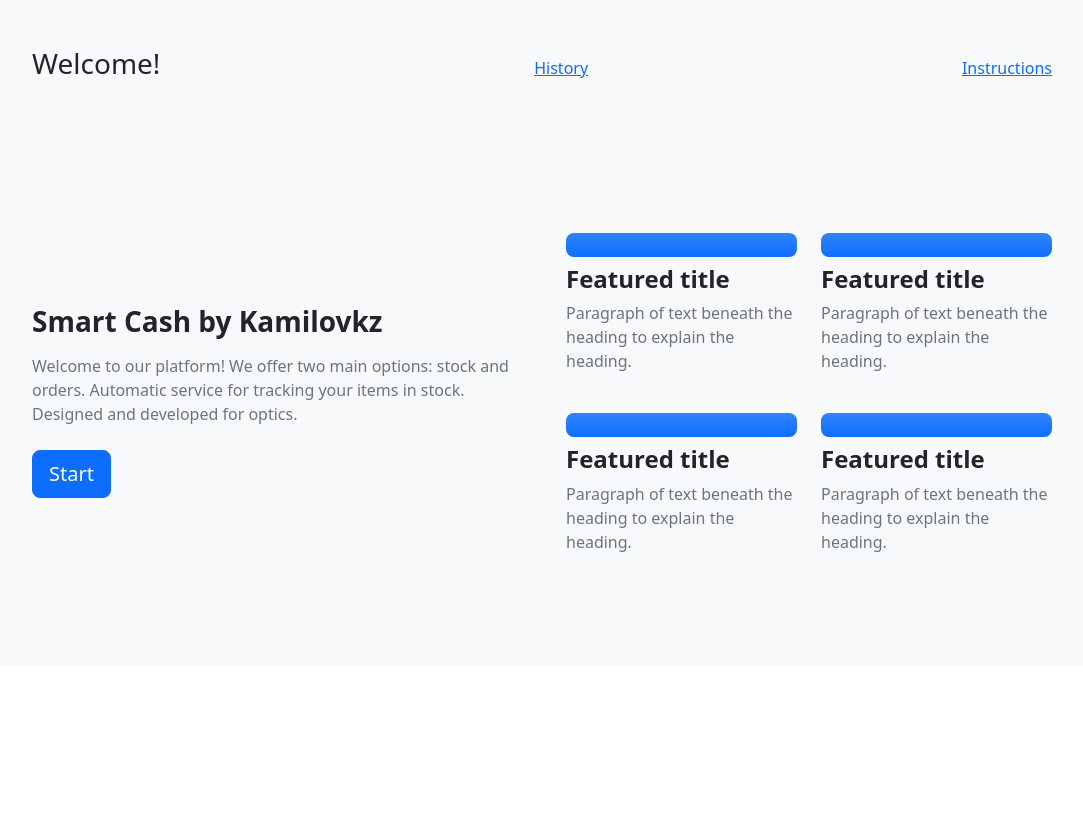
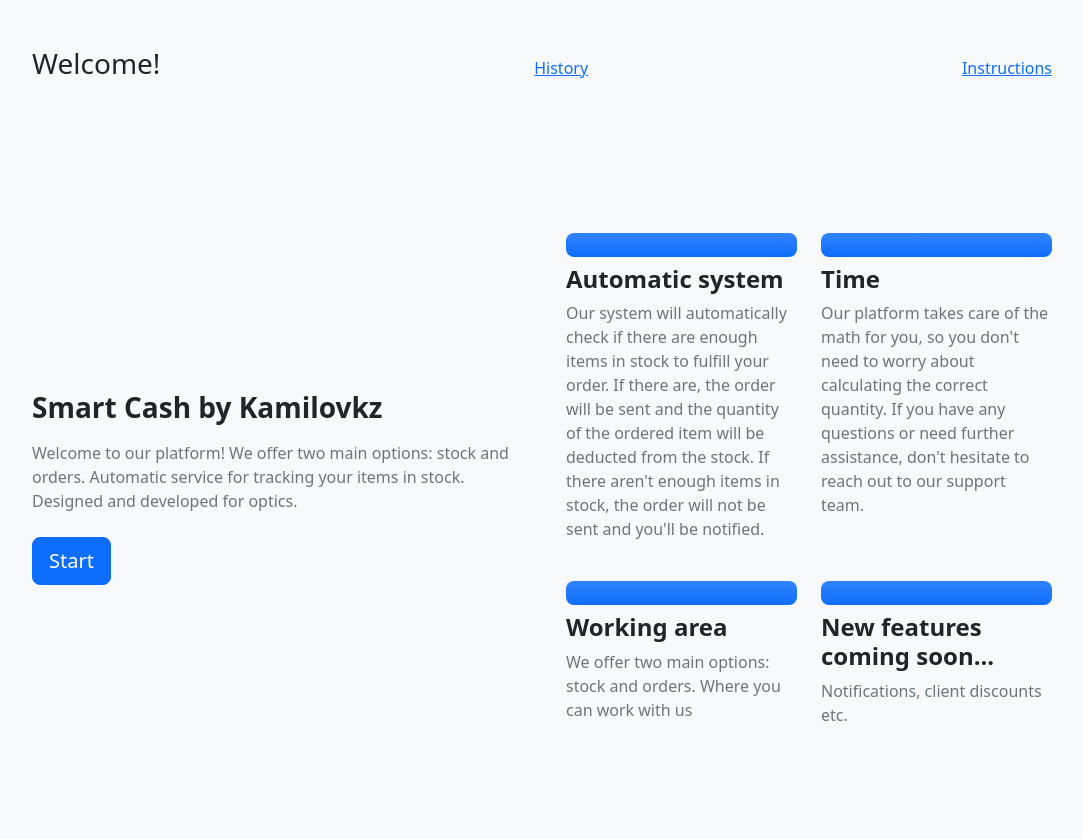
Before and after one commit to Kamilovkz/smartCash, a Django app: page / in a window 1280 px wide. Shown: the part 154-993 px from the top of the page, without its empty margins (98-1181 px from the left). Before the commit the page ends 706 px from the top, so only its background shows below. Run offline with Django 4.2, Linux system fonts and the light colour scheme; some libraries are stand-ins or nearby versions.

Commit message:
update text on main page

```diff
--- a/store/items/templates/items/index.html
+++ b/store/items/templates/items/index.html
@@ -33,8 +33,11 @@
                       <use xlink:href="#collection"></use>
                     </svg>
                   </div>
-                  <h4 class="fw-semibold mb-0">Featured title</h4>
-                  <p class="text-muted">Paragraph of text beneath the heading to explain the heading.</p>
+                  <h4 class="fw-semibold mb-0">Automatic system</h4>
+                  <p class="text-muted">Our system will automatically
+                    check if there are enough items in stock to fulfill your order. If there are, the order will be sent and the
+                    quantity of the ordered item will be deducted from the stock. If there aren't enough items in stock, the order
+                    will not be sent and you'll be notified.</p>
                 </div>
 
                 <div class="col d-flex flex-column gap-2">
@@ -43,8 +46,10 @@
                       <use xlink:href="#gear-fill"></use>
                     </svg>
                   </div>
-                  <h4 class="fw-semibold mb-0">Featured title</h4>
-                  <p class="text-muted">Paragraph of text beneath the heading to explain the heading.</p>
+                  <h4 class="fw-semibold mb-0">Time</h4>
+                  <p class="text-muted">Our platform takes care of the math for you, so you don't need to
+                    worry about calculating the correct quantity. If you have any questions or need further assistance,
+                    don't hesitate to reach out to our support team.</p>
                 </div>
 
                 <div class="col d-flex flex-column gap-2">
@@ -53,8 +58,8 @@
                       <use xlink:href="#speedometer"></use>
                     </svg>
                   </div>
-                  <h4 class="fw-semibold mb-0">Featured title</h4>
-                  <p class="text-muted">Paragraph of text beneath the heading to explain the heading.</p>
+                  <h4 class="fw-semibold mb-0">Working area</h4>
+                  <p class="text-muted">We offer two main options: stock and orders. Where you can work with us</p>
                 </div>
 
                 <div class="col d-flex flex-column gap-2">
@@ -63,8 +68,8 @@
                       <use xlink:href="#table"></use>
                     </svg>
                   </div>
-                  <h4 class="fw-semibold mb-0">Featured title</h4>
-                  <p class="text-muted">Paragraph of text beneath the heading to explain the heading.</p>
+                  <h4 class="fw-semibold mb-0">New features coming soon...</h4>
+                  <p class="text-muted">Notifications, client discounts etc.</p>
                 </div>
               </div>
             </div>
```
